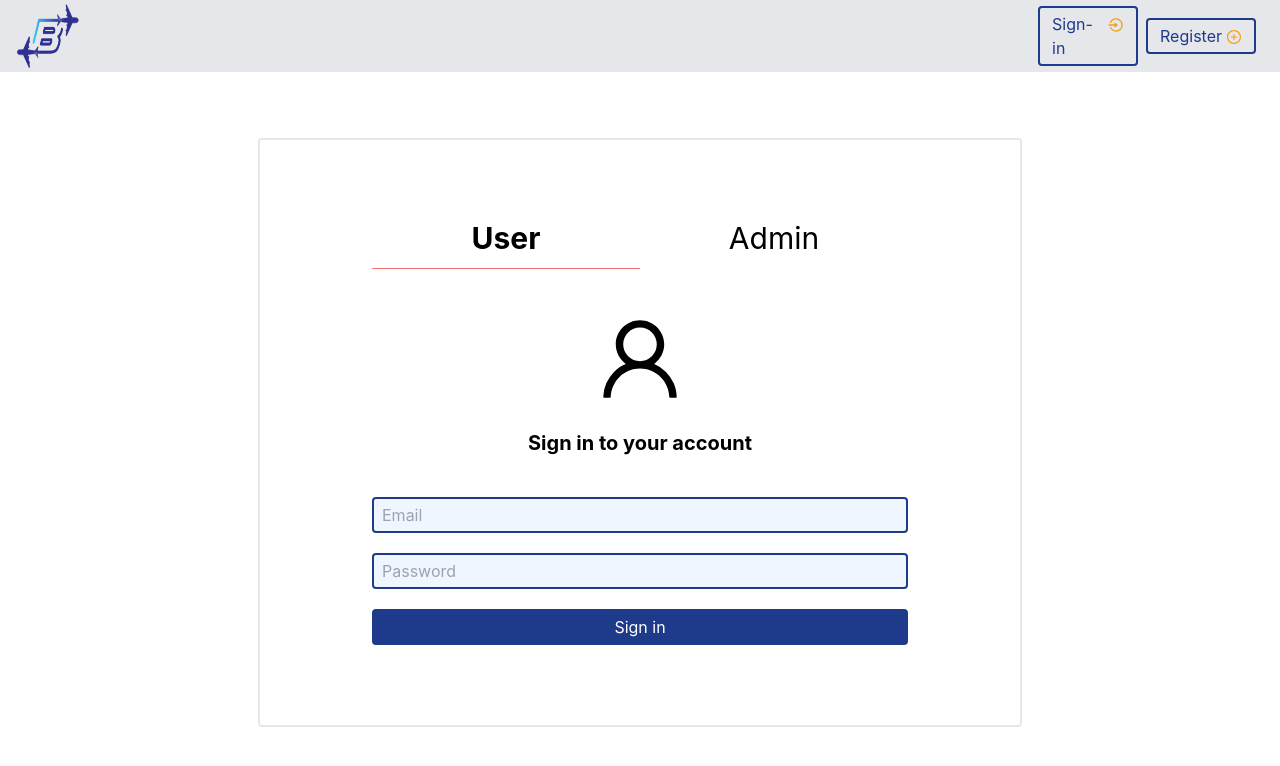
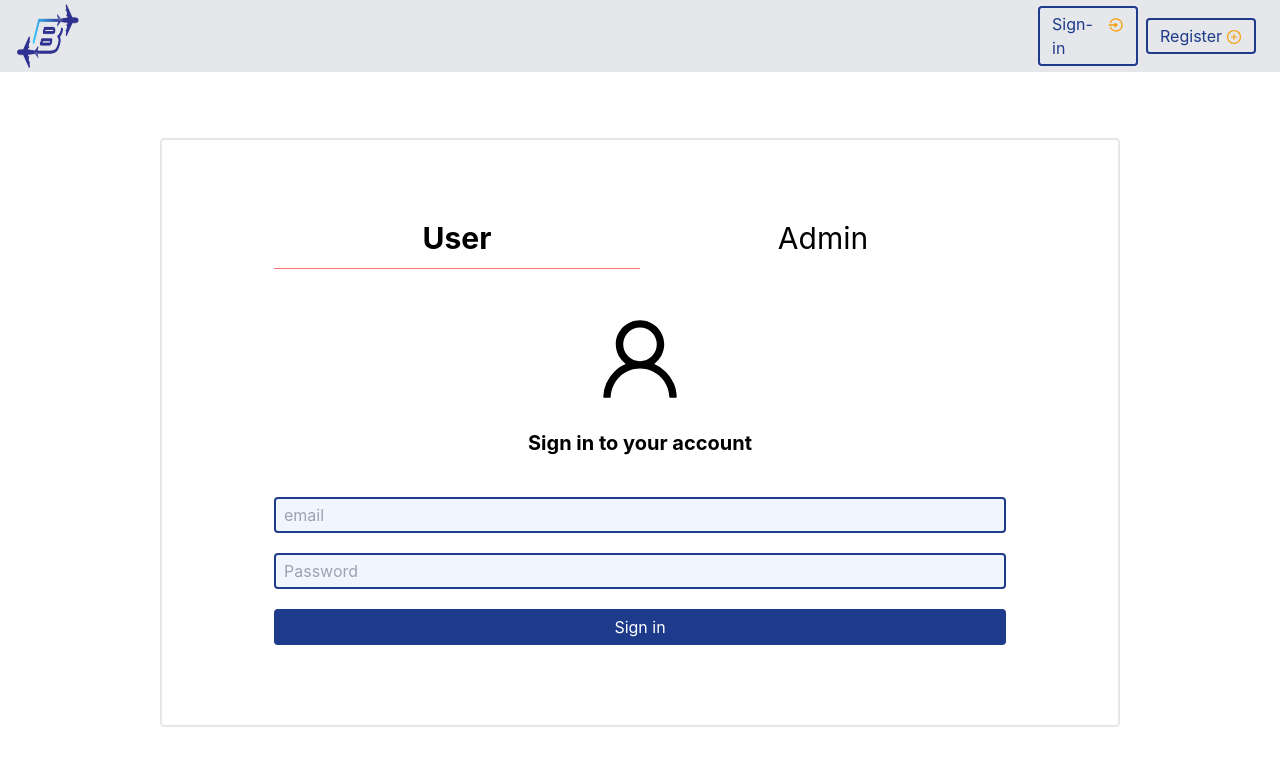
Before and after one commit to kasun7153/B-Airways-frontend, a React (Create React App) app: page /login in a window 1280 px wide. Shown: the top 766 px of the page. Built offline with nearby package versions, Linux system fonts and the light colour scheme; no server answers.

Commit message:
Signin Validation

```diff
--- a/src/pages/Login.js
+++ b/src/pages/Login.js
@@ -6,6 +6,9 @@ import 'react-toastify/dist/ReactToastify.css';
 import PulseLoader from "react-spinners/PulseLoader";
 import { RiAdminLine } from 'react-icons/ri';
 import { AiOutlineUser } from 'react-icons/ai';
+import {Formik,Form} from "formik"
+import TextField from './TextField';
+import * as Yup from 'yup';
 
 class Login extends Component {
 
@@ -21,10 +24,10 @@ class Login extends Component {
     }
 
 
-    login=()=>{
+    login=(values)=>{
         if(this.state.selected==="User"){
             this.setState({loading:true})
-        axiosGetInstance().post("/user/signin",this.state).then(res=>{
+        axiosGetInstance().post("/user/signin",values).then(res=>{
             this.setState({loading:false})
             if(res.data.token){
                 localStorage.setItem("type","User")
@@ -48,7 +51,7 @@ class Login extends Component {
         }
         else{
             this.setState({loading:true})
-        axiosGetInstance().post("/admin/signin",this.state).then(res=>{
+        axiosGetInstance().post("/admin/signin",values).then(res=>{
             console.log(res)
             this.setState({loading:false})
             if(res.data.token){
@@ -82,10 +85,19 @@ class Login extends Component {
         }
     }
 
+
+
     render() {
+
+        const validate=Yup.object({
+            email: Yup.string().email("Email is invalid").required('Required'),
+            password:Yup.string().min(5,"Password should be more than 5 characters").max(15,"Password should be less than 15 characters").required("Required"),
+
+        })
+
         return (
             <div className="flex flex-wrap content-center justify-center" style={{height:"90vh"}}>
-                <div className="text-center w-90 border-2 px-28 py-20 rounded">
+                <div className="w-3/4 text-center w-90 border-2 px-28 py-20 rounded">
                     <div className="flex mb-5">
                         <div className={`cursor-pointer w-1/2  text-3xl ${this.state.selected==="User"?"font-bold border-red-400 border-b pb-3":""}`} onClick={()=>this.setState({selected:"User"})}>User</div>
                         <div className={`cursor-pointer w-1/2  text-3xl ${this.state.selected==="Admin"?"font-bold border-red-400 border-b pb-3":""}`} onClick={()=>this.setState({selected:"Admin"})}>Admin</div>
@@ -100,12 +112,29 @@ class Login extends Component {
                       <span className="font-bold block mt-5 mb-10 text-xl">Admin Login</span>
                       </>
                     }
+                    <Formik
+                        initialValues={{
+                            email:"",
+                            password:""
+                        }}
+                        validationSchema={validate}
+                        onSubmit={values=>{this.login(values)}}
+                    >
+                {formik=>(
+
+                        <Form>
+                            <TextField placeholder="email" name="email" type="text"/>
+                            <TextField placeholder="Password" name="password" type="password"/>
+
+                            <button type='submit' className="w-full rounded py-1 px-3 border-2 border-blue-900 bg-blue-900 text-white hover:shadow-2xl cursor-pointer">
+                            <PulseLoader color={"#FFFFFF"} loading={this.state.loading} size={5} />{!this.state.loading?this.state.selected==="User"?"Sign in":"Admin Login":null}
+                            </button>
+                        </Form>
+                )}
+
+                    </Formik>
 
 
-                    <input onChange={(e)=>this.setValues("email",e)} value={this.state.email} className="w-full py-1  px-2 rounded bg-blue-50 inline-block border-2 border-blue-900 mb-5" placeholder="Email" type="text"></input>
-                    <input onChange={(e)=>this.setValues("password",e)} value={this.state.password} className="w-full py-1 px-2 rounded bg-blue-50 inline-block border-2 border-blue-900 mb-5" placeholder="Password" type="password"></input><br/>
-
-                    <div onClick={this.login} className="rounded py-1 px-3 border-2 border-blue-900 bg-blue-900 text-white hover:shadow-2xl cursor-pointer"><PulseLoader color={"#FFFFFF"} loading={this.state.loading} size={5} />{!this.state.loading?this.state.selected==="User"?"Sign in":"Admin Login":null}</div>
                 </div>
 
                 <ToastContainer />
```
Also changed, not shown: 1 other file (tests, documents, lock files or other folders).
